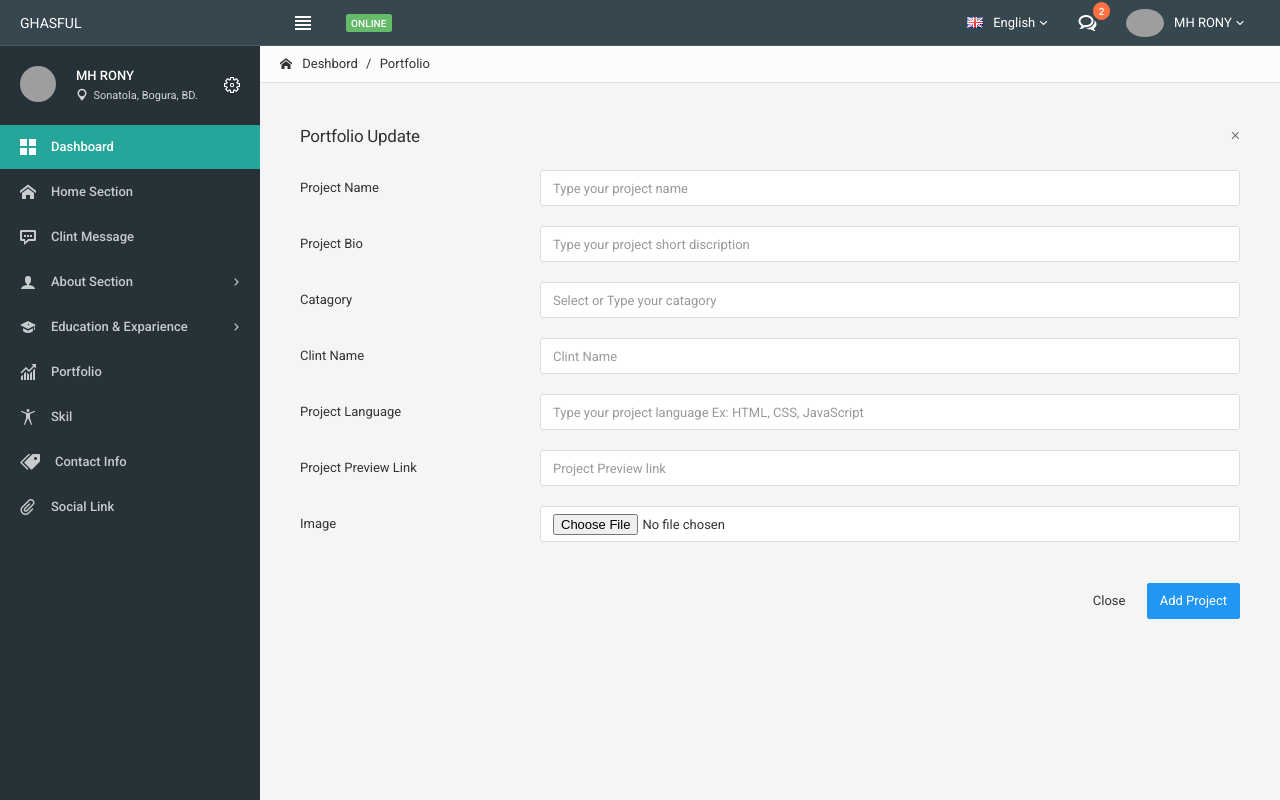
After one commit to dev-mhrony/Advance-Personal-Portfolio-Admin-Panel-Development-by-dev-mhrony, a PHP site: page /test.php in a window 1280 px wide. The commit adds this page. Run offline with PHP 8.4, Linux system fonts and the light colour scheme; style sheets or scripts are compiled from the project's sources; some libraries are stand-ins or nearby versions; grey boxes are pictures that could not be loaded.

Commit message:
Image Upload in Local derectory Done - 30/06/2022

```diff
--- a/portfoli.php
+++ b/portfoli.php
@@ -81,7 +81,7 @@
                                                     <h5 class="modal-title">Portfolio Update</h5>
                                                 </div>
 
-                                                <form action="./config/portfolio_controlar.php" class="form-horizontal" method="POST">
+                                                <form action="./config/portfolio_controlar.php" class="form-horizontal" method="POST" enctype="multipart/form-data">
                                                     <div class="modal-body">
                                                         <div class="form-group">
                                                             <label class="control-label col-sm-3" for="ProjectName">Project Name</label>
@@ -130,7 +130,7 @@
                                                         <div class="form-group">
                                                             <label class="control-label col-sm-3" for="Image">Image</label>
                                                             <div class="col-sm-9">
-                                                                <input type="file" class="form-control" id="Image">
+                                                                <input type="file" class="form-control" id="Image" name="image">
                                                             </div>
                                                         </div>
                                                     </div>
--- /dev/null
+++ b/test.php
@@ -0,0 +1,167 @@
+<!DOCTYPE html>
+<html lang="en">
+<html lang="en">
+
+<head>
+
+    <?php
+    include "header_link_file.php";
+    require "./config/server_connect.php";
+    ?>
+
+</head>
+
+<body>
+
+    <!-- Main navbar -->
+
+
+    <?php
+    include "./include_section/top_navbar.php";
+    ?>
+
+    <!-- /main navbar -->
+
+    <!-- Page container -->
+    <div class="page-container">
+
+        <!-- Page content -->
+        <div class="page-content">
+
+            <!-- Main sidebar -->
+            <?php
+            include "./include_section/main_sidebar.php";
+            ?>
+            <!-- /main sidebar -->
+
+
+            <!-- Main content -->
+            <div class="content-wrapper">
+
+                <!-- Page header -->
+                <div class="breadcrumb-line">
+                    <ul class="breadcrumb">
+                        <li><a href="index.php"><i class="icon-home2 position-left"></i> Deshbord</a></li>
+                        <li><a href="portfoli.php">Portfolio</a></li>
+                    </ul>
+                </div>
+                <!-- /page header -->
+
+                <!-- ==Content area== -->
+                <div class="content">
+
+                    <?php
+                    if (isset($_GET['msg'])) {
+
+                    ?>
+
+                        <div class="alert bg-success alert-styled-left">
+                            <button type="button" class="close" data-dismiss="alert"><span>&times;</span><span class="sr-only">Close</span></button>
+                            <span class="text-semibold">Good Job</span>
+                            <?php echo $_GET['msg'] ?>
+                        </div>
+
+                    <?php } ?>
+
+                    <div class="modal-header">
+                        <button type="button" class="close" data-dismiss="modal">&times;</button>
+                        <h5 class="modal-title">Portfolio Update</h5>
+                    </div>
+
+                    <form action="./config/portfolio_controlar.php" class="form-horizontal" method="POST" enctype="multipart/form-data">
+                        <div class="modal-body">
+                            <div class="form-group">
+                                <label class="control-label col-sm-3" for="ProjectName">Project Name</label>
+                                <div class="col-sm-9">
+                                    <input type="text" placeholder="Type your project name" class="form-control" id="ProjectName" name="projectName">
+                                </div>
+                            </div>
+
+                            <div class="form-group">
+                                <label class="control-label col-sm-3" for="ProjectBio">Project Bio</label>
+                                <div class="col-sm-9">
+                                    <input type="text" placeholder="Type your project short discription " class="form-control" id="ProjectBio" name="projectBio">
+                                </div>
+                            </div>
+
+                            <div class="form-group">
+                                <label class="control-label col-sm-3" for="Catagory">Catagory</label>
+                                <div class="col-sm-9">
+                                    <input type="text" placeholder="Select or Type your catagory" class="form-control" id="Catagory" name="catagory">
+                                </div>
+                            </div>
+
+                            <div class="form-group">
+                                <label class="control-label col-sm-3" for="ClintName">Clint Name</label>
+                                <div class="col-sm-9">
+                                    <input type="text" placeholder="Clint Name" class="form-control" id="ClintName" name="cintName">
+                                </div>
+                            </div>
+
+                            <div class="form-group">
+                                <label class="control-label col-sm-3" for="ProjectLanguage">Project
+                                    Language</label>
+                                <div class="col-sm-9">
+                                    <input type="text" placeholder="Type your project language Ex: HTML, CSS, JavaScript" class="form-control" id="ProjectLanguage" name="projectLanguage">
+                                </div>
+                            </div>
+
+                            <div class="form-group">
+                                <label class="control-label col-sm-3" for="ProjectPreview">Project Preview
+                                    Link</label>
+                                <div class="col-sm-9">
+                                    <input type="text" placeholder="Project Preview link" class="form-control" id="ProjectPreview" name="projectPreview">
+                                </div>
+                            </div>
+
+                            <div class="form-group">
+                                <label class="control-label col-sm-3" for="Image">Image</label>
+                                <div class="col-sm-9">
+                                    <input type="file" class="form-control" id="Image" name="image">
+                                </div>
+                            </div>
+                        </div>
+
+                        <div class="modal-footer">
+                            <button type="button" class="btn btn-link" data-dismiss="modal">Close</button>
+                            <button type="submit" class="btn btn-primary" name="addPortfolio">Add Project
+                            </button>
+                        </div>
+                    </form>
+                </div>
+            </div>
+        </div>
+        <!-- /horizontal form modal -->
+
+
+        <!-- Dashboard content -->
+        <div class="row">
+
+
+
+
+        </div>
+        <!-- /dashboard content -->
+
+
+        <!-- Footer -->
+        <div class="footer text-muted">
+            &copy; 2022. <a href="#">Ghasful</a> by <a href="" target="_blank">MH RONY</a>
+        </div>
+        <!-- /footer -->
+
+    </div>
+    <!-- /content area -->
+
+    </div>
+    <!-- /main content -->
+
+    </div>
+    <!-- /page content -->
+
+    </div>
+    <!-- /page container -->
+
+</body>
+
+</html>
```
Also changed, not shown: config/portfolio_controlar.php (+23 -0 lines).
